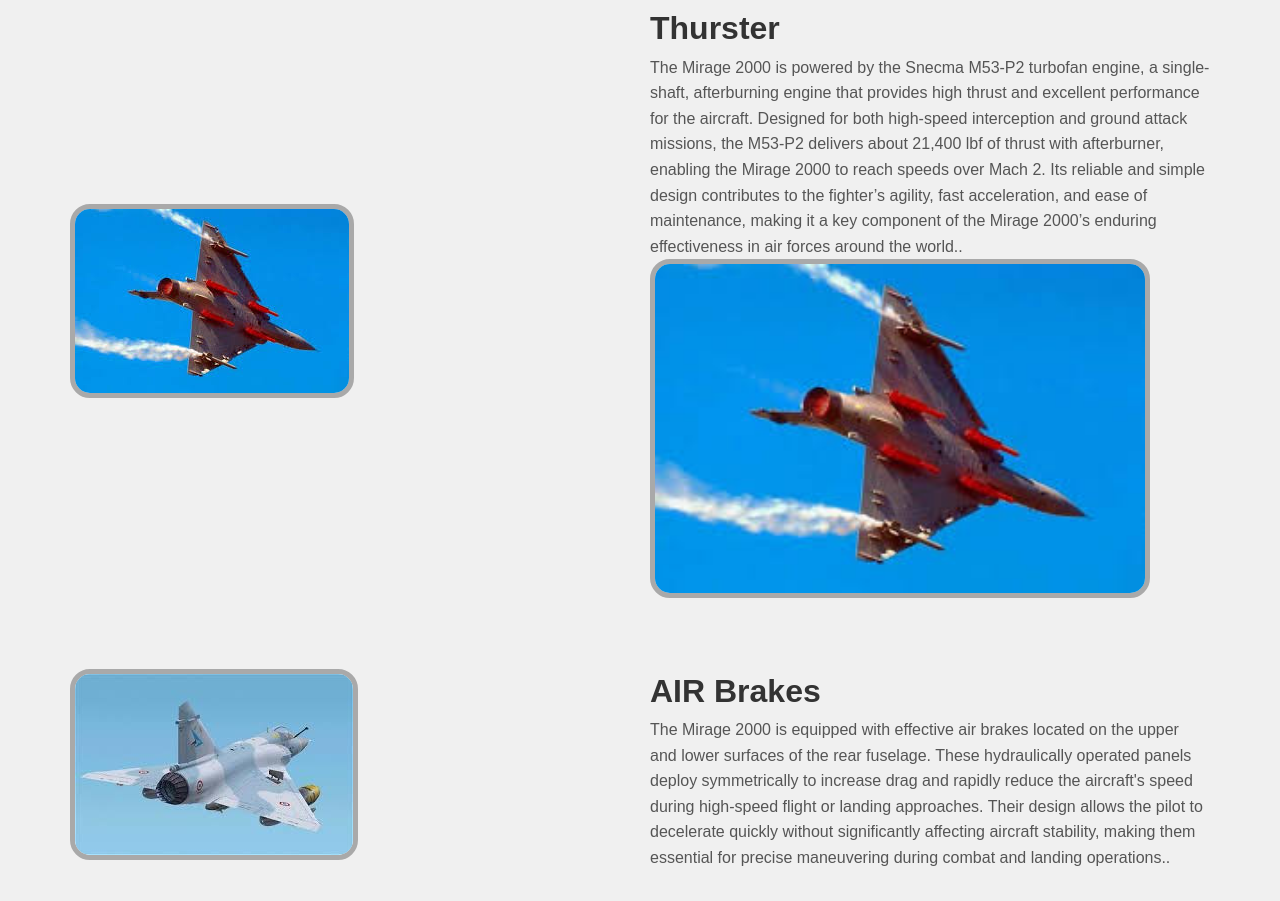
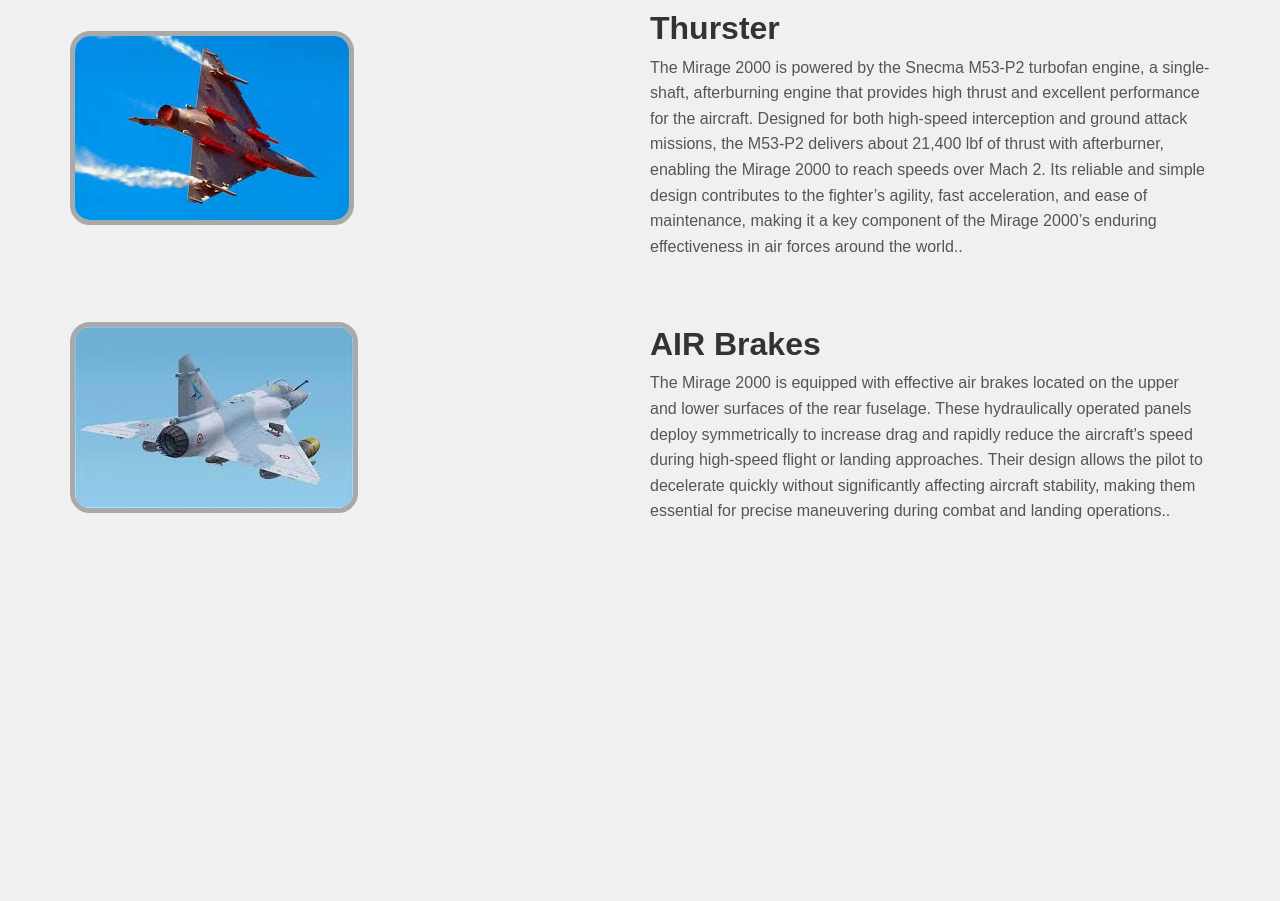
Before and after one commit to muhammadsalar0/jet_info, a plain HTML site: page mirga/mirage.html in a window 1280 px wide. Shown: the part 1170-2071 px from the top of the page. After the commit the page ends 1724 px from the top, so only its background shows below. Drawn offline with Linux system fonts and the light colour scheme.

Commit message:
nitrafge

```diff
--- a/mirga/mirage.html
+++ b/mirga/mirage.html
@@ -51,7 +51,7 @@
         </table>
         <div class="feature">
             <div class="feature-img">
-                <img src="miragett.jpeg"alt="Thruster">
+                <img src="miragett.jpeg" alt="Thruster">
             </div>
             <div class="feature-text">
                 <h1>Thurster</h1>
@@ -61,15 +61,19 @@
                     afterburner, enabling the Mirage 2000 to reach speeds over Mach 2. Its reliable and simple design
                     contributes to the fighter’s agility, fast acceleration, and ease of maintenance, making it a key
                     component of the Mirage 2000’s enduring effectiveness in air forces around the world..</p>
-                   <img src="miragett.jpeg" width="500px" height="350px"></td>
+
 
             </div>
 
             <div class="feature reverse">
                 <div class="feature-text">
-                    <h1>AIR Brakes</h1>               <P>The Mirage 2000 is equipped with effective air brakes located on the upper and lower surfaces of the
-                    rear fuselage. These hydraulically operated panels deploy symmetrically to increase drag and rapidly
-                    reduce the aircraft's speed during high-speed flight or landing approaches. Their design allows the
+                    <h1>AIR Brakes</h1>
+                    <P>The Mirage 2000 is equipped with effective air brakes located on the upper and lower surfaces of
+                        the
+                        rear fuselage. These hydraulically operated panels deploy symmetrically to increase drag and
+                        rapidly
+                        reduce the aircraft's speed during high-speed flight or landing approaches. Their design allows
+                        the
                         pilot to decelerate quickly without significantly affecting aircraft stability, making them
                         essential for precise maneuvering during combat and landing operations.. <maneuvers class="1s">
                         </maneuvers>
```
Lines whose indentation alone changed are shown as unchanged.
